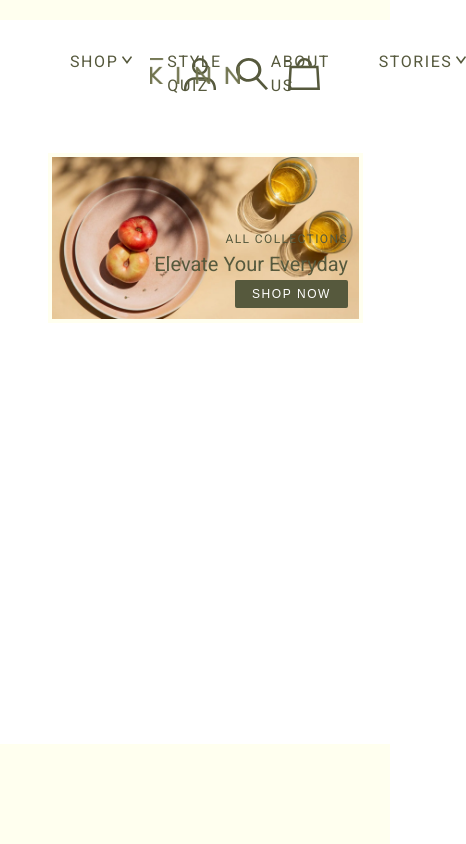
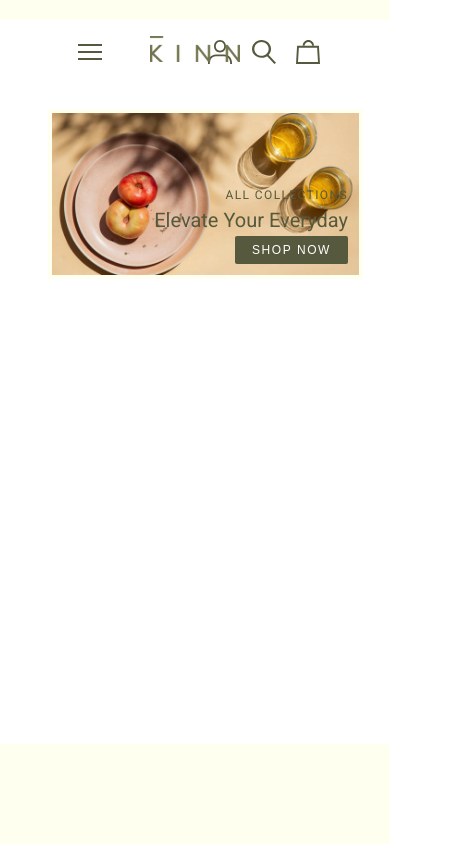
Before and after one commit to PetrVasyutik/kinn-home, a Vue app: page / in a window 390 px wide. Shown: the whole page, 466 px wide, since content can reach past the window. Built offline with nearby package versions, Linux system fonts and the light colour scheme.

Commit message:
добавляет мобильное меню

```diff
--- a/src/components/MainHeader.vue
+++ b/src/components/MainHeader.vue
@@ -2,20 +2,9 @@
   <header class="main-header">
     <div class="main-header__decor"></div>
     <div class="main-header__container">
+      <button class="main-header__btn" :class="{ 'main-header__btn--open': isMenuOpen }" @click="OpenMenu"></button>
       <div class="main-header__navigation">
-        <ul class="main-header__navigation-list">
-          <li
-            class="main-header__navigation-item"
-            v-for="item in navigation"
-            :key="item.name">
-            <a class="main-header__navigation-link" :href="item.href">
-              <span> {{ item.name }} </span>
-              <div class="main-header__navigation-icon">
-                <CheckMarkIcon v-if="item.component" />
-              </div>
-            </a>
-          </li>
-        </ul>
+        <site-navigation />
       </div>
       <div class="main-header__logo">
         <LogoIcon />
@@ -26,36 +15,64 @@
         <BasketIcon />
       </div>
     </div>
+    <transition name="menu" appear>
+      <div v-if="isMenuOpen" class="main-header__menu-modal">
+        <modal-menu />
+      </div>
+    </transition>
   </header>
 </template>
 
 <script setup>
-import CheckMarkIcon from '@/components/icons/CheckMarkIcon.vue';
 import LogoIcon from '@/components/icons/LogoIcon.vue';
 import BasketIcon from '@/components/icons/BasketIcon.vue';
 import SearchIcon from '@/components/icons/SearchIcon.vue';
 import UserIcon from '@/components/icons/UserIcon.vue';
+import SiteNavigation from '@/components/SiteNavigation.vue';
+import ModalMenu from '@/components/ModalMenu.vue';
+import { ref, onMounted, onUnmounted } from 'vue';
 
-const navigation = [
-  {
-    name: 'Shop',
-    href: '/',
-    component: CheckMarkIcon,
-  },
-  {
-    name: 'Style quiz',
-    href: '/about',
-  },
-  {
-    name: 'About us',
-    href: '/contact',
-  },
-  {
-    name: 'Stories',
-    href: '/blog',
-    component: CheckMarkIcon,
-  },
-];
+const isMenuOpen = ref(false);
+
+const OpenMenu = () => {
+  isMenuOpen.value = !isMenuOpen.value;
+}
+
+const closeMenu = () => {
+  isMenuOpen.value = false;
+  // Сбрасываем фокус с кнопки, чтобы убрать стили по умолчанию
+  const button = document.querySelector('.main-header__btn');
+  if (button) {
+    button.blur();
+  }
+}
+
+// Закрытие по ESC
+const handleKeydown = (event) => {
+  if (event.key === 'Escape' && isMenuOpen.value) {
+    closeMenu();
+  }
+}
+
+// Закрытие по клику вне модалки
+const handleClickOutside = (event) => {
+  const modal = event.target.closest('.main-header__menu-modal');
+  const button = event.target.closest('.main-header__btn');
+
+  if (!modal && !button && isMenuOpen.value) {
+    closeMenu();
+  }
+}
+
+onMounted(() => {
+  document.addEventListener('keydown', handleKeydown);
+  document.addEventListener('click', handleClickOutside);
+});
+
+onUnmounted(() => {
+  document.removeEventListener('keydown', handleKeydown);
+  document.removeEventListener('click', handleClickOutside);
+});
 
 </script>
 
@@ -90,36 +107,7 @@ const navigation = [
 
   &__navigation {
     max-width: 40%;
-  }
-
-  &__navigation-list {
-    display: grid;
-    grid-template-columns: repeat(4, auto);
-    column-gap: var(--layout-8);
-    row-gap: var(--layout-2);
-  }
-
-  &__navigation-link {
-    color: var(--color-text-primary);
-    text-transform: uppercase;
-    display: flex;
-    align-items: flex-start;
-    gap: var(--layout-1);
-    letter-spacing: 1.58px;
-  }
-
-  &__navigation-icon {
-    width: 10px;
-    height: 100%;
-    display: flex;
-    align-items: flex-start;
-    justify-content: flex-start;
-    padding-top: var(--layout-2);
-
-    & svg {
-      width: 10px;
-      height: 8px;
-    }
+    transition: all ease 0.3s;
   }
 
   &__actions {
@@ -132,5 +120,117 @@ const navigation = [
       height: 32px;
     }
   }
+
+  &__btn {
+    display: none;
+    transition: all ease 0.3s;
+    position: absolute;
+    left: 70px;
+    background: none;
+    border: none;
+    cursor: pointer;
+    padding: 8px;
+    width: 40px;
+    height: 40px;
+    outline: none;
+
+    &:focus {
+      outline: none;
+      box-shadow: none;
+    }
+
+    &:active {
+      transform: none;
+    }
+
+    &::before,
+    &::after {
+      content: '';
+      position: absolute;
+      width: 24px;
+      height: 2px;
+      background-color: var(--color-text-primary);
+      transition: all ease 0.3s;
+      left: 50%;
+      transform: translateX(-50%);
+    }
+
+    &::before {
+      top: 12px;
+    }
+
+    &::after {
+      bottom: 12px;
+    }
+
+    &::before {
+      box-shadow: 0 7px 0 var(--color-text-primary);
+    }
+  }
+
+  &__menu-modal {
+    position: absolute;
+    top: 70px;
+    left: 70px;
+    z-index: 100;
+    display: none;
+  }
+
+  .menu-enter-active,
+  .menu-leave-active {
+    transition: all 0.3s ease;
+  }
+
+  .menu-enter-from {
+    opacity: 0;
+    transform: translateY(-20px) scale(0.95);
+  }
+
+  .menu-leave-to {
+    opacity: 0;
+    transform: translateY(-20px) scale(0.95);
+  }
+
+  .menu-enter-to,
+  .menu-leave-from {
+    opacity: 1;
+    transform: translateY(0) scale(1);
+  }
+
+  &__btn--open {
+    &::before {
+      transform: translateX(-50%) translateY(8px) rotate(45deg);
+      box-shadow: none;
+    }
+
+    &::after {
+      transform: translateX(-50%) translateY(-8px) rotate(-45deg);
+    }
+  }
+
+  @media (max-width: 1024px) {
+
+    &__container {
+      justify-content: end;
+      padding: var(--layout-4) calc(2 * var(--layout-8)) var(--layout-4) calc(2 * var(--layout-8));
+    }
+
+    &__navigation {
+      display: none;
+    }
+
+    &__actions svg {
+      width: 24px;
+      height: 24px;
+    }
+
+    &__btn {
+      display: block;
+    }
+
+    &__menu-modal {
+      display: block;
+    }
+  }
 }
 </style>
--- /dev/null
+++ b/src/components/ModalMenu.vue
@@ -0,0 +1,16 @@
+<template>
+  <div class="modal-menu">
+    <div class="modal-menu__navigation">
+      <site-navigation />
+    </div>
+  </div>
+</template>
+<script setup>
+import SiteNavigation from '@/components/SiteNavigation.vue';
+</script>
+<style scoped lang="scss">
+.modal-menu {
+  padding: var(--layout-8);
+  background-color: var(--color-bg-primary);
+}
+</style>
--- /dev/null
+++ b/src/components/SiteNavigation.vue
@@ -0,0 +1,110 @@
+<template>
+  <div class="site-navigation">
+    <ul class="site-navigation__list">
+      <li
+        class="site-navigation__item"
+        v-for="item in navigation"
+        :key="item.name">
+        <a class="site-navigation__link" :href="item.href">
+          <span> {{ item.name }} </span>
+          <div class="site-navigation__icon">
+            <CheckMarkIcon v-if="item.component" />
+          </div>
+        </a>
+      </li>
+    </ul>
+  </div>
+</template>
+<script setup>
+import CheckMarkIcon from '@/components/icons/CheckMarkIcon.vue';
+
+const navigation = [
+  {
+    name: 'Shop',
+    href: '/',
+    component: CheckMarkIcon,
+  },
+  {
+    name: 'Style quiz',
+    href: '/about',
+  },
+  {
+    name: 'About us',
+    href: '/contact',
+  },
+  {
+    name: 'Stories',
+    href: '/blog',
+    component: CheckMarkIcon,
+  },
+];
+</script>
+<style scoped lang="scss">
+.site-navigation {
+
+  &__list {
+    display: grid;
+    grid-template-columns: repeat(4, auto);
+    column-gap: var(--layout-8);
+    row-gap: var(--layout-2);
+  }
+
+  &__link {
+    color: var(--color-text-primary);
+    text-transform: uppercase;
+    display: flex;
+    align-items: flex-start;
+    gap: var(--layout-1);
+    letter-spacing: 1.58px;
+    transition: transform ease 0.3s;
+
+    &:hover {
+      transform: scale(1.05);
+    }
+  }
+
+  &__icon {
+    width: 10px;
+    height: 100%;
+    display: flex;
+    align-items: flex-start;
+    justify-content: flex-start;
+    padding-top: var(--layout-2);
+
+    & svg {
+      width: 10px;
+      height: 8px;
+    }
+  }
+
+  @media (max-width: 1324px) {
+
+    &__list {
+      column-gap: var(--layout-3);
+      font-size: 14px;
+      letter-spacing: 1.4px;
+    }
+
+    &__icon {
+      & svg {
+        width: 8px;
+        height: 6px;
+      }
+    }
+  }
+}
+
+@media (max-width: 1024px) {
+
+  .site-navigation {
+    &__list {
+      display: flex;
+      flex-direction: column;
+      align-items: center;
+      font-size: var(--font-base);
+      row-gap: var(--layout-4);
+    }
+
+  }
+}
+</style>
--- a/src/styles/common.scss
+++ b/src/styles/common.scss
@@ -93,6 +93,11 @@ li {
 
 a {
   text-decoration: none;
+  transition: transform ease 0.3s;
+
+    &:hover {
+      transform: scale(1.05);
+    }
 }
 
 p {
--- a/src/styles/variables.scss
+++ b/src/styles/variables.scss
@@ -1,8 +1,6 @@
 // Глобальные SCSS-переменные и CSS Custom Properties
 
 // SCSS variables (можно использовать в вычислениях)
-$color-primary: #2f80ed;
-$color-primary-hover: #1c6add;
 $color-bg-primary: #ffffff;
 $color-bg-secondary: #ffffef;
 $color-text-primary: #56593d;
@@ -49,7 +47,6 @@ $layout-12: 48px;
 
 // Экспортируем те же значения как CSS-переменные для использования в SFC/браузере
 :root {
-  --color-primary: #{$color-primary};
   --color-bg-primary: #{$color-bg-primary};
   --color-bg-secondary: #{$color-bg-secondary};
   --color-text-primary: #{$color-text-primary};
```
